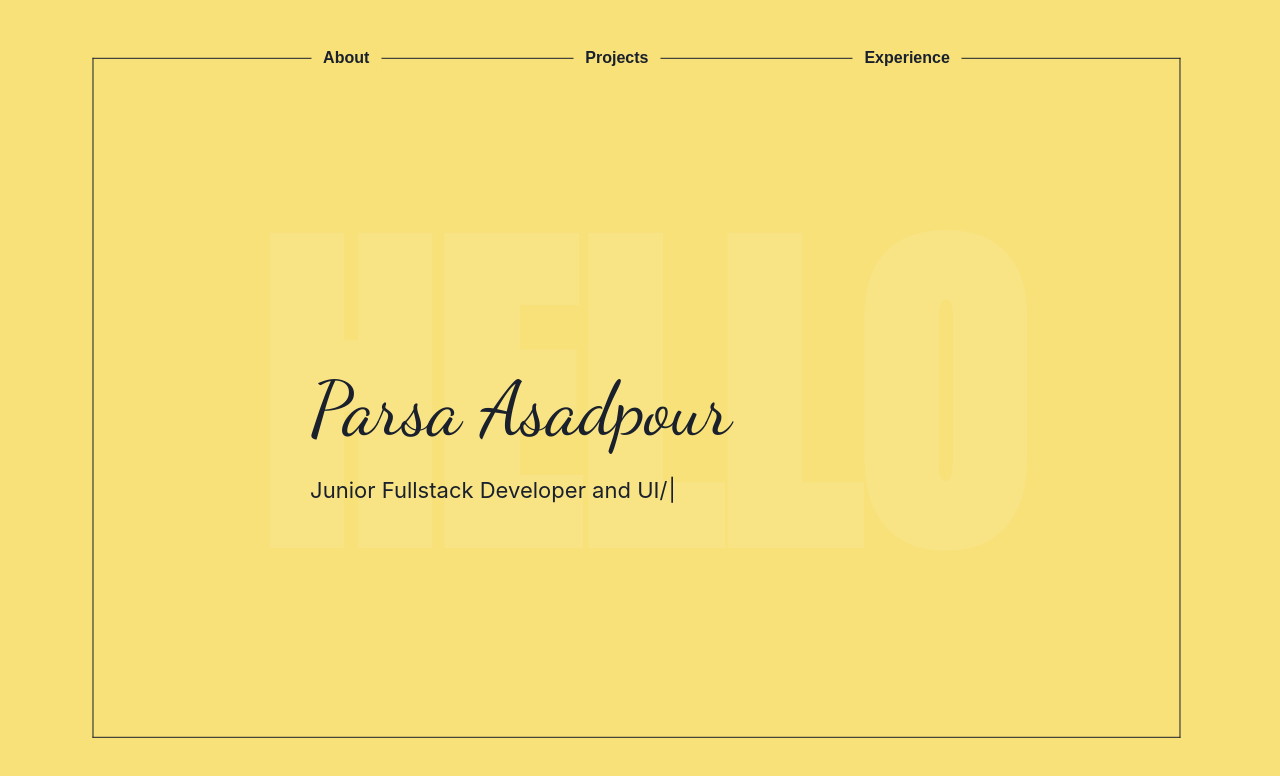
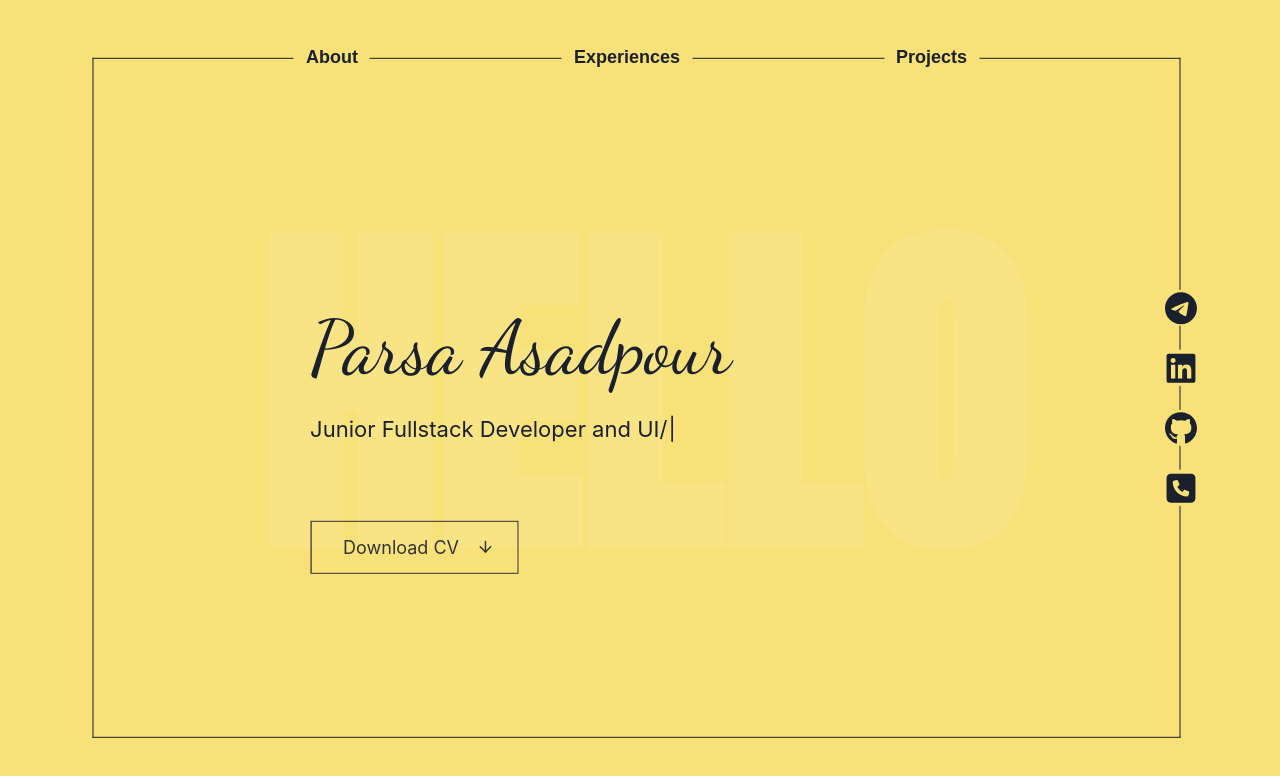
Before and after one commit to ParsaAsdpr/portfolio-website, a Next.js app: page / in a window 1280 px wide. Shown: the top 776 px of the page. Built offline with nearby package versions, Linux system fonts and the light colour scheme.

Commit message:
hero section done

```diff
--- a/package.json
+++ b/package.json
@@ -17,6 +17,7 @@
     "next": "14.2.15",
     "react": "^18",
     "react-dom": "^18",
+    "react-icons": "^5.3.0",
     "typewriter-effect": "^2.21.0"
   },
   "devDependencies": {
--- a/src/components/Hero/Hero.tsx
+++ b/src/components/Hero/Hero.tsx
@@ -1,9 +1,11 @@
 "use client";
-import { Box, Text, VStack } from "@chakra-ui/react";
+import { Box, HStack, Icon, Text, VStack } from "@chakra-ui/react";
 import React from "react";
 import Motion from "../common/Motion";
 import HeroContainer from "./HeroContainer";
 import TypeEffect from "./TypeEffect";
+import Button from "../common/Button";
+import { LuArrowDown } from "react-icons/lu";
 
 const Hero = () => {
   return (
@@ -47,11 +49,20 @@ const Hero = () => {
           justifyContent="center"
           alignItems="start"
           height="100%"
+          zIndex={20}
+          position="relative"
         >
           <Text fontFamily="dancing" fontSize={75}>
             Parsa Asadpour
           </Text>
           <TypeEffect />
+
+          <Button href="/My CV.pdf" download isExternal>
+            <HStack>
+              <Text >Download CV</Text>
+              <Icon as={LuArrowDown} transform='translateX(50%)' />
+            </HStack>
+          </Button>
         </VStack>
       </HeroContainer>
     </Box>
--- a/src/components/Hero/HeroContainer.tsx
+++ b/src/components/Hero/HeroContainer.tsx
@@ -2,6 +2,7 @@ import { Box } from "@chakra-ui/react";
 import React, { ReactNode } from "react";
 import Motion from "../common/Motion";
 import Navbar from "./Navbar";
+import Socials from "./Socials";
 
 const HeroContainer = ({ children }: { children: ReactNode }) => {
   return (
@@ -36,6 +37,7 @@ const HeroContainer = ({ children }: { children: ReactNode }) => {
           </Motion>
         ))}
         <Navbar />
+        <Socials />
         {children}
       </Box>
     </Box>
--- a/src/components/Hero/Navbar.tsx
+++ b/src/components/Hero/Navbar.tsx
@@ -5,8 +5,8 @@ import React from "react";
 const Navbar = () => {
   const navItems = [
     { label: "About", href: "#" },
+    { label: "Experiences", href: "#" },
     { label: "Projects", href: "#" },
-    { label: "Experience", href: "#" },
   ];
   return (
     <HStack gap="12rem" justifyContent="center" transform="translateY(-50%)">
@@ -16,7 +16,7 @@ const Navbar = () => {
           as={Link}
           href={item.href}
           fontWeight={600}
-          fontSize={16}
+          fontSize={18}
           className="bebas-neue-regular"
           bg="#f8e179"
           px={3}
--- /dev/null
+++ b/src/components/Hero/Socials.tsx
@@ -0,0 +1,57 @@
+import { Icon, Link, Tooltip, VStack } from "@chakra-ui/react";
+import React from "react";
+import {
+  FaGithub,
+  FaLinkedin,
+  FaSquarePhone,
+  FaTelegram,
+} from "react-icons/fa6";
+
+const Socials = () => {
+  const socials = [
+    { icon: FaTelegram, link: "https://t.me/abhishekkumar", label: "Telegram" },
+    {
+      icon: FaLinkedin,
+      link: "https://www.linkedin.com/in/parsa-asadpour-42014322b",
+      label: "LinkedIn",
+    },
+    {
+      icon: FaGithub,
+      link: "https://github.com/ParsaAsdpr",
+      label: "Github",
+    },
+    { icon: FaSquarePhone, link: "tel:+989939604178", label: "Phone" },
+  ];
+  return (
+    <VStack
+      position="absolute"
+      right="0"
+      transform="translate(50%, -50%)"
+      top="50%"
+      zIndex={30}
+      spacing={6}
+    >
+      {socials.map(({ icon, link, label }) => (
+        <Tooltip key={link} label={label} hasArrow bg="#333">
+          <Link
+            href={link}
+            target="_blank"
+            bg="#f8e179"
+            fontSize={33}
+            display="flex"
+            alignItems="center"
+            justifyContent="center"
+            boxSize="36px"
+            _hover={{
+              transform: "scale(1.1)",
+            }}
+          >
+            <Icon as={icon} />
+          </Link>
+        </Tooltip>
+      ))}
+    </VStack>
+  );
+};
+
+export default Socials;
--- a/src/components/Hero/TypeEffect.tsx
+++ b/src/components/Hero/TypeEffect.tsx
@@ -8,6 +8,7 @@ const TypeEffect = () => {
         ".Typewriter": {
           fontSize: 22,
           width: "400px",
+          height: '100px'
         },
       }}
     >
--- /dev/null
+++ b/src/components/common/Button.tsx
@@ -0,0 +1,53 @@
+import Link from "next/link";
+import { Link as ChakraLink, LinkProps } from "@chakra-ui/react";
+import React, { ReactNode } from "react";
+
+interface Props extends LinkProps {
+  children: ReactNode;
+}
+
+const Button = ({ children, ...props }: Props) => {
+  return (
+    <ChakraLink
+      as={Link}
+      {...props}
+      _hover={{ textDecoration: "none" }}
+      color="#333"
+      border="1px solid #333"
+      px={8}
+      py={3}
+      fontSize={18}
+      position="relative"
+      overflow='hidden'
+      transition={"all 0.3s"}
+      sx={{
+        ":before": {
+          content: `''`,
+          backgroundColor: "#333",
+          color: "#fff",
+          width: "100%",
+          height: "100%",
+          position: "absolute",
+          top: 0,
+          right: "100%",
+          zIndex: -1,
+          transition: "right 0.3s ease-out",
+          display: "flex",
+          alignItems: "center",
+          justifyContent: "center",
+          border: "1px solid #333",
+        },
+        ":hover:before": {
+          right: "0",
+        },
+        ":hover": {
+            color: "#fff",
+        }
+      }}
+    >
+      {children}
+    </ChakraLink>
+  );
+};
+
+export default Button;
```
Also changed, not shown: 1 other file (tests, documents, lock files or other folders).
